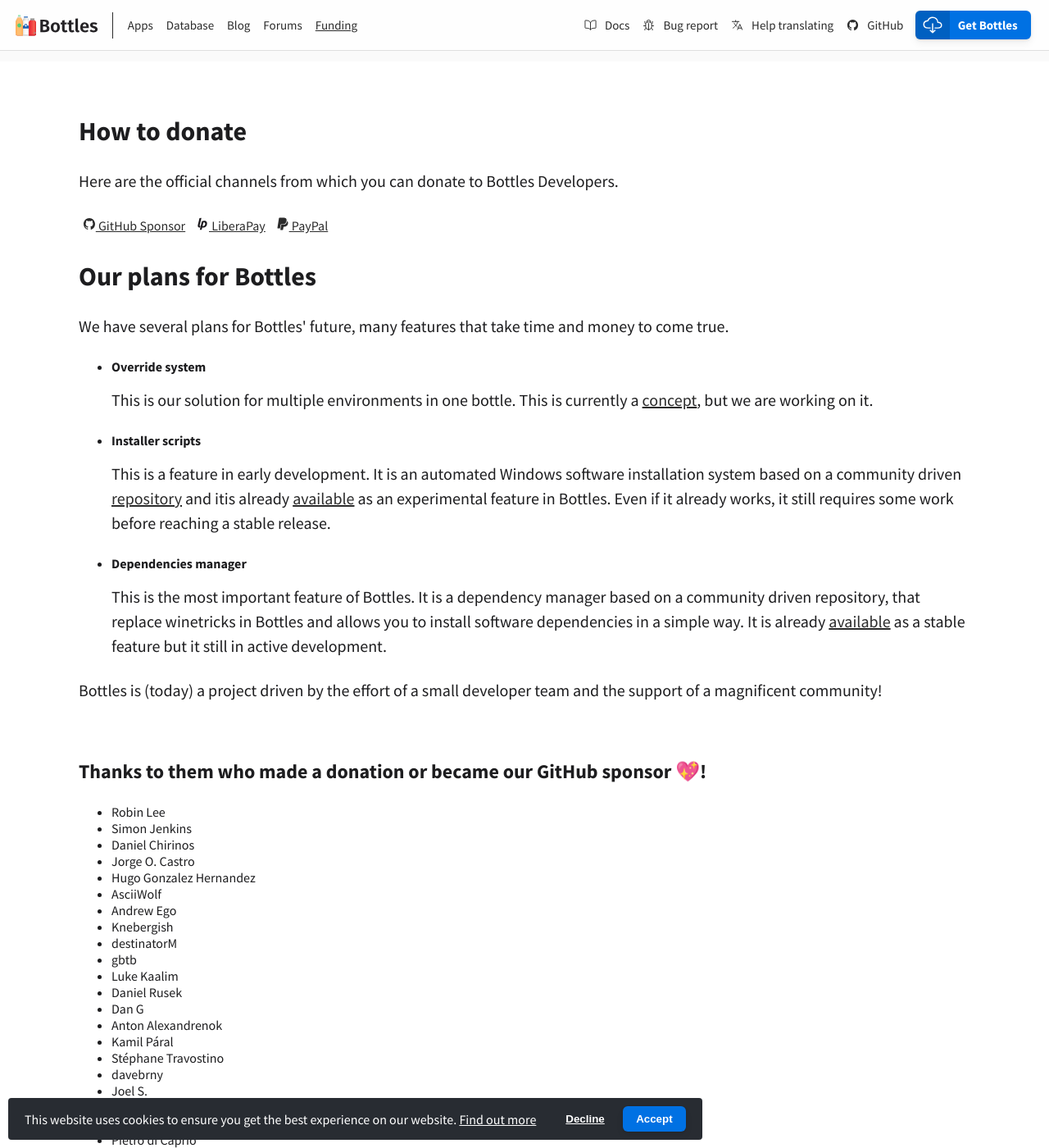
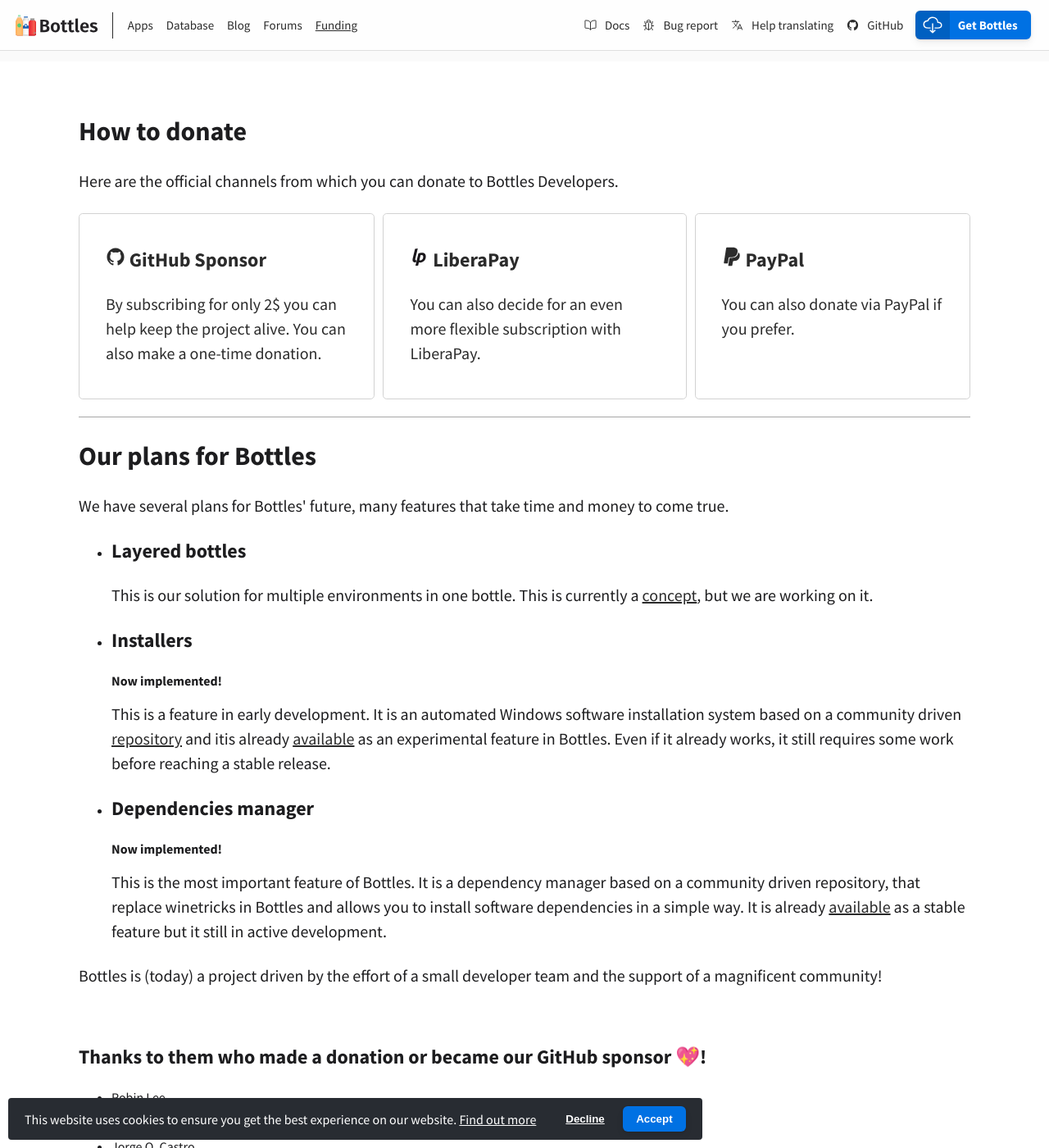
Before and after one commit to bottlesdevs/website, a Jekyll site: the page built from funding.md, in a window 1280 px wide and 1400 px high, scrolled down 265 px. Shown: the whole window at 82% size. Built offline with Jekyll 4.4.1, drawn with Linux system fonts in a browser that asks for light colours; nearby versions of some CDN libraries; comment, search, counter and statistics services are not loaded.

Commit message:
update funding

```diff
--- a/assets/css/style.css
+++ b/assets/css/style.css
@@ -27,6 +27,10 @@
 
 a>.icon {
     font-size: 22px;
+}
+
+img.icon {
+    max-height: 23px;
 }
 
 article .more {
--- a/funding.md
+++ b/funding.md
@@ -15,36 +15,43 @@
     <h2>How to donate</h2>
     <p>Here are the official channels from which you can donate to Bottles
       Developers.</p>
-    <ul class="inline">
-      <li>
+    <ul class="cards store has-hover">
+      <li class="link">
         <a href="https://github.com/sponsors/bottlesdevs" title="Support Bottles Developers on GitHub">
-          <ion-icon name="logo-github"></ion-icon> GitHub Sponsor
+          <h3><ion-icon class="icon" name="logo-github"></ion-icon> GitHub Sponsor</h3>
+          <p>By subscribing for only 2$ you can help keep the project alive. You can also make a one-time donation.</p>
         </a>
       </li>
-      <li>
-        <a href="https://liberapay.com/bottles" title="Support Bottles Developers with LiberaPay">
-          <img class="icon" src="/uploads/liberapay_logo_black.svg" /> LiberaPay
+      <li class="link">
+        <a href="https://liberapay.com/bottles">
+          <h3><img class="icon" src="/uploads/liberapay_logo_black.svg" /> LiberaPay</h3>
+          <p>You can also decide for an even more flexible subscription with LiberaPay.</p>
         </a>
       </li>
-      <li>
-        <a href="https://paypal.me/MirkoBrombin" title="Support Bottles Developers with PayPal">
-          <ion-icon name="logo-paypal"></ion-icon> PayPal
+      <li class="link">
+        <a href="https://paypal.me/MirkoBrombin">
+          <h3><ion-icon class="icon" name="logo-paypal"></ion-icon> PayPal</h3>
+          <p>You can also donate via PayPal if you prefer.</p>
         </a>
       </li>
     </ul>
+
+    <hr />
+
     <h2>Our plans for Bottles</h2>
     <p>We have several plans for Bottles' future, many features that take time
       and money to come true.</p>
     <ul>
       <li>
-        <b>Override system</b>
+        <h3>Layered bottles</h3>
         <p>This is our solution for multiple environments in one bottle. This is
         currently a
         <a href="https://github.com/bottlesdevs/Bottles/issues/510" target="_blank">concept</a>,
         but we are working on it.</p>
       </li>
       <li>
-        <b>Installer scripts</b>
+        <h3>Installers</h3>
+        <b>Now implemented!</b>
         <p>This is a feature in early development. It is an automated Windows
         software installation system based on a community driven
         <a href="https://github.com/bottlesdevs/programs" target="_blank">repository</a>
@@ -54,7 +61,8 @@
         still requires some work before reaching a stable release.</p>
       </li>
       <li>
-        <b>Dependencies manager</b>
+        <h3>Dependencies manager</h3>
+        <b>Now implemented!</b>
         <p>This is the most important feature of Bottles. It is a dependency
         manager based on a community driven repository, that replace winetricks
         in Bottles and allows you to install software dependencies in a
```
